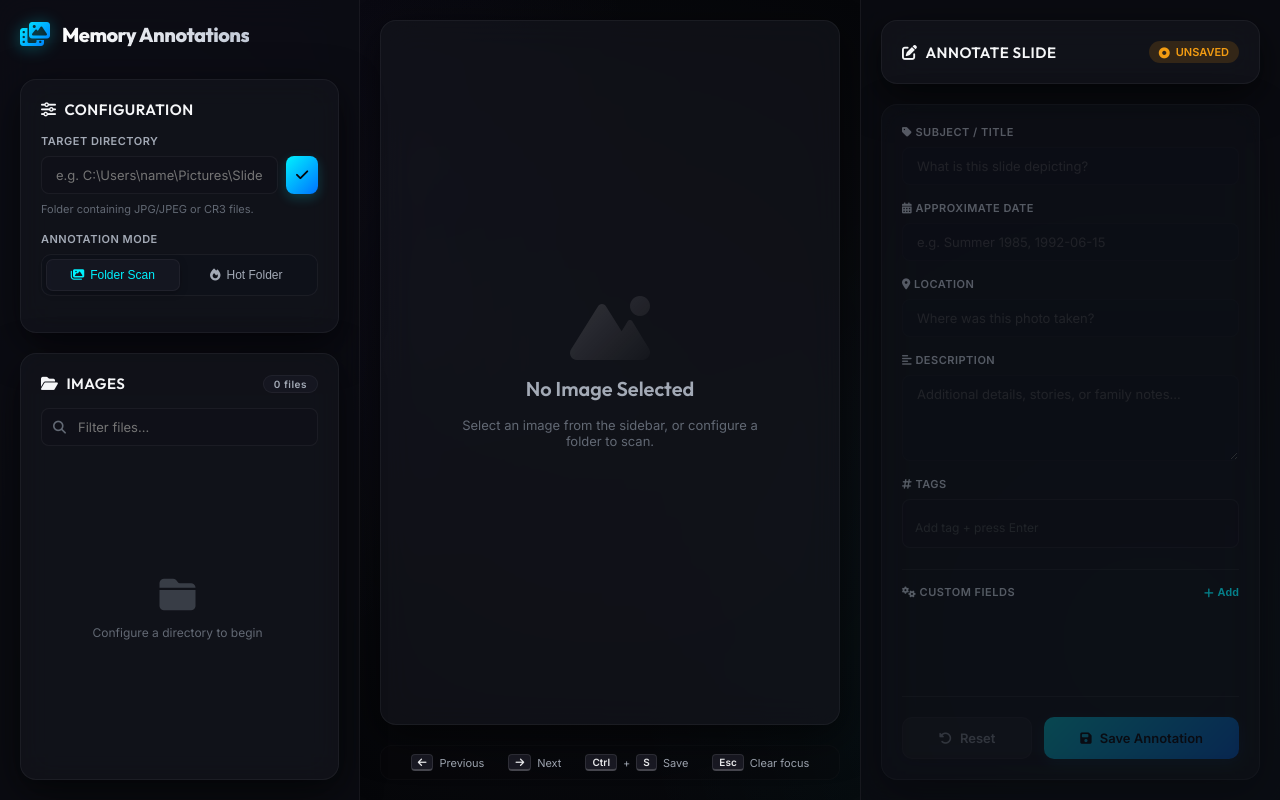
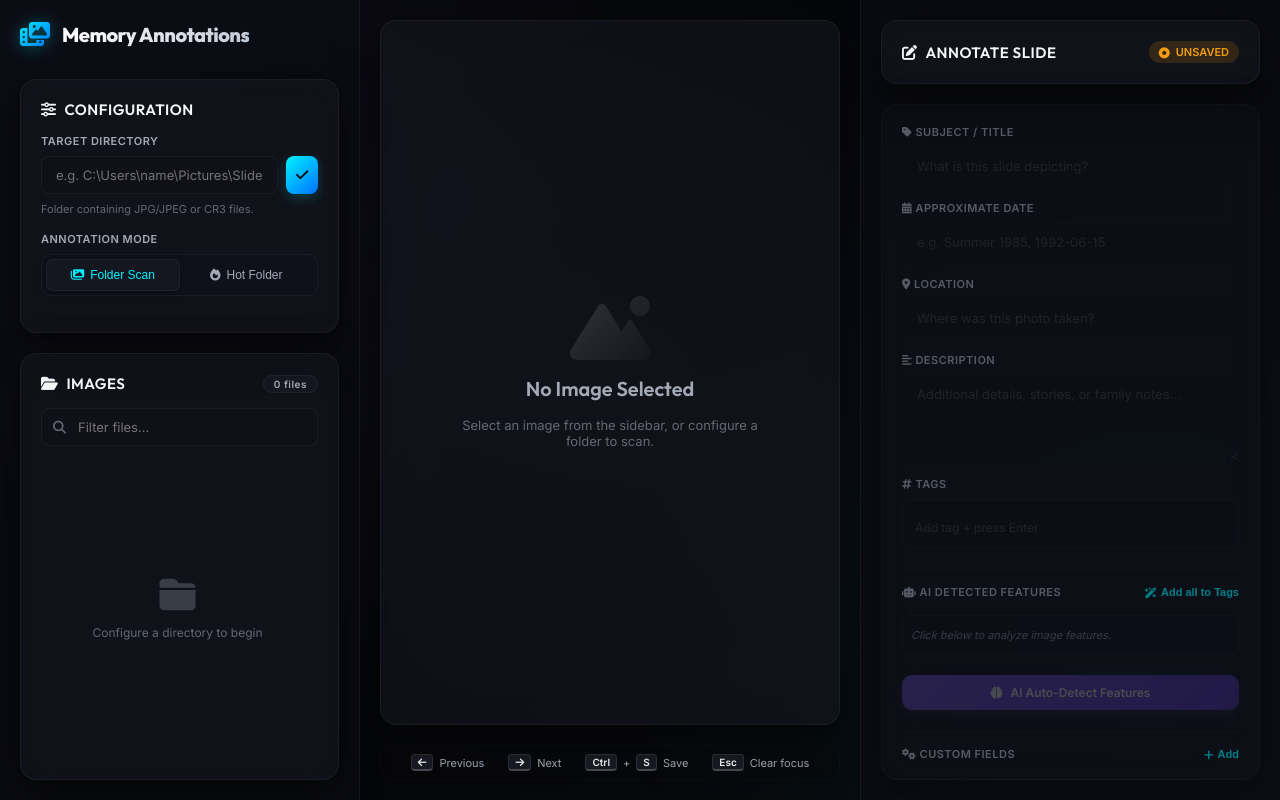
Before and after one commit to Luke-Rand/memory-annotations, a Flask app: page / in a window 1280 px wide. Run offline with Flask 3, Linux system fonts and the light colour scheme.

Commit message:
feat: integrate PyTorch-based MobileNetV3 for optional automated image element tagging and metadata enrichment

```diff
--- a/app.py
+++ b/app.py
@@ -10,6 +10,7 @@
 from PIL import Image
 from watchdog.observers import Observer
 from watchdog.events import FileSystemEventHandler
+from ml_analyzer import analyzer
 
 # Try importing rawpy for CR3 raw files support
 try:
@@ -161,7 +162,8 @@
         return jsonify({
             'target_directory': config['target_directory'],
             'mode': config['mode'],
-            'has_rawpy': HAS_RAWPY
+            'has_rawpy': HAS_RAWPY,
+            'has_ml': analyzer.enabled
         })
     else:
         data = request.json or {}
@@ -306,6 +308,7 @@
             try:
                 with open(sidecar_path, 'r', encoding='utf-8') as f:
                     data = json.load(f)
+                data.setdefault('ai_features', [])
                 return jsonify(data)
             except Exception as e:
                 return jsonify({'error': f"Failed to read sidecar: {str(e)}"}), 500
@@ -317,7 +320,8 @@
                 'location': '',
                 'description': '',
                 'tags': [],
-                'custom': {}
+                'custom': {},
+                'ai_features': []
             })
     else:
         # Save sidecar metadata
@@ -331,6 +335,7 @@
             'description': data.get('description', '').strip(),
             'tags': [t.strip() for t in data.get('tags', []) if t.strip()],
             'custom': data.get('custom', {}),
+            'ai_features': data.get('ai_features', []),
             'annotated_at': time.strftime('%Y-%m-%dT%H:%M:%SZ', time.gmtime())
         }
 
@@ -340,6 +345,54 @@
             return jsonify({'success': True})
         except Exception as e:
             return jsonify({'error': f"Failed to save sidecar: {str(e)}"}), 500
+
+
+@app.route('/api/analyze', methods=['POST'])
+def api_analyze():
+    rel_path = request.args.get('path', '')
+    target_dir = config['target_directory']
+    if not target_dir or not rel_path:
+        return jsonify({'error': 'Missing parameters'}), 400
+
+    full_path = Path(target_dir) / rel_path
+    if not full_path.exists() or not full_path.is_file():
+        return jsonify({'error': 'File not found'}), 404
+
+    if not analyzer.enabled:
+        return jsonify({'error': 'ML analyzer is not enabled. Please install PyTorch and Torchvision.'}), 400
+
+    suffix = full_path.suffix.lower()
+
+    try:
+        if suffix in ['.jpg', '.jpeg']:
+            features = analyzer.analyze(str(full_path))
+        elif suffix == '.cr3':
+            if not HAS_RAWPY:
+                return jsonify({'error': 'rawpy is not installed to read CR3 files.'}), 500
+
+            cache_path = get_preview_cache_path(full_path)
+            if cache_path.exists():
+                features = analyzer.analyze(str(cache_path))
+            else:
+                # Extract preview or render to PIL and analyze
+                with rawpy.imread(str(full_path)) as raw:
+                    try:
+                        thumb = raw.extract_thumb()
+                        if thumb.format == rawpy.ThumbFormat.JPEG:
+                            features = analyzer.analyze(thumb.data)
+                        else:
+                            raise ValueError("Thumbnail not JPEG")
+                    except Exception:
+                        # Fallback to render
+                        rgb = raw.postprocess(use_camera_wb=True, half_size=True)
+                        img = Image.fromarray(rgb)
+                        features = analyzer.analyze(img)
+        else:
+            return jsonify({'error': 'Unsupported file format'}), 400
+
+        return jsonify({'success': True, 'features': features})
+    except Exception as e:
+        return jsonify({'error': str(e)}), 500
 
 
 @app.route('/api/hotfolder/events', methods=['GET'])
--- a/requirements.txt
+++ b/requirements.txt
@@ -1,3 +1,4 @@
 flask
 watchdog
 pillow
+rawpy
--- a/static/css/style.css
+++ b/static/css/style.css
@@ -904,3 +904,93 @@
 .hidden {
     display: none !important;
 }
+
+/* AI Features Section (Optional) */
+.ai-features-section {
+    border-top: 1px solid var(--border-color);
+    padding-top: 15px;
+    margin-top: 5px;
+}
+
+.ai-features-header {
+    display: flex;
+    justify-content: space-between;
+    align-items: center;
+    margin-bottom: 8px;
+}
+
+.ai-features-container {
+    background: rgba(15, 17, 26, 0.4);
+    border: 1px solid var(--border-color);
+    border-radius: 8px;
+    padding: 8px;
+    margin-bottom: 12px;
+    min-height: 40px;
+    display: flex;
+    align-items: center;
+}
+
+.ai-features-chips-box {
+    display: flex;
+    flex-wrap: wrap;
+    gap: 6px;
+    width: 100%;
+}
+
+.ai-placeholder-text {
+    font-size: 11px;
+    font-style: italic;
+    color: var(--text-muted);
+}
+
+.ai-chip {
+    background: rgba(127, 90, 240, 0.08);
+    border: 1px solid rgba(127, 90, 240, 0.25);
+    border-radius: 6px;
+    padding: 3px 8px;
+    font-size: 11px;
+    font-weight: 500;
+    color: #bfaaff;
+    display: flex;
+    align-items: center;
+    gap: 4px;
+    cursor: pointer;
+    transition: all 0.2s;
+    user-select: none;
+}
+
+.ai-chip:hover {
+    background: rgba(127, 90, 240, 0.18);
+    border-color: rgba(127, 90, 240, 0.5);
+    transform: translateY(-1px);
+}
+
+.ai-chip i {
+    font-size: 9px;
+    color: var(--color-primary);
+}
+
+.btn-ml-trigger {
+    background: linear-gradient(135deg, var(--color-accent), #683cdb) !important;
+    color: #ffffff !important;
+    box-shadow: 0 4px 12px rgba(127, 90, 240, 0.2);
+    border: none;
+    font-size: 12px;
+    padding: 10px;
+}
+
+.btn-ml-trigger:hover:not(:disabled) {
+    box-shadow: 0 6px 16px rgba(127, 90, 240, 0.4);
+    transform: translateY(-1px);
+}
+
+.btn-ml-trigger .spinner-small {
+    width: 12px;
+    height: 12px;
+    border: 2px solid rgba(255, 255, 255, 0.2);
+    border-radius: 50%;
+    border-top-color: #ffffff;
+    animation: spin 0.8s linear infinite;
+    display: inline-block;
+    margin-right: 6px;
+}
--- a/static/js/app.js
+++ b/static/js/app.js
@@ -2,11 +2,13 @@
 let appConfig = {
     target_directory: '',
     mode: 'scan',
-    has_rawpy: false
+    has_rawpy: false,
+    has_ml: false
 };
 let imagesList = [];
 let activeImageIndex = -1;
 let currentTags = [];
+let aiFeatures = [];
 let isFormDirty = false;
 let hotFolderLastId = 0;
 let pollingActive = false;
@@ -40,6 +42,12 @@
 const btnReset = document.getElementById('btn-reset');
 const btnSave = document.getElementById('btn-save');
 const toastContainer = document.getElementById('toast-container');
+
+// ML Elements
+const aiFeaturesBox = document.getElementById('ai-features-box');
+const btnApplyAiTags = document.getElementById('btn-apply-ai-tags');
+const aiFeaturesChips = document.getElementById('ai-features-chips');
+const btnRunMl = document.getElementById('btn-run-ml');
 
 // Startup Initialization
 document.addEventListener('DOMContentLoaded', () => {
@@ -109,6 +117,12 @@
 
         if (!appConfig.has_rawpy) {
             showToast('RAW Support Muted', 'rawpy is not installed on this system. Canon CR3 images cannot be loaded or processed.', 'warning');
+        }
+
+        if (appConfig.has_ml) {
+            aiFeaturesBox.classList.remove('hidden');
+        } else {
+            aiFeaturesBox.classList.add('hidden');
         }
 
         if (appConfig.target_directory) {
@@ -284,6 +298,7 @@
 
     activeImageIndex = index;
     isFormDirty = false;
+    aiFeatures = [];
 
     // Highlight item in sidebar
     const items = imageListContainer.querySelectorAll('.image-item');
@@ -353,6 +368,10 @@
         addCustomFieldRow(key, value);
     });
 
+    // Set AI features
+    aiFeatures = meta.ai_features || [];
+    renderAiFeatures();
+
     setFormDirtyState(false);
     updateStatusIndicator(isAnnotated);
 }
@@ -367,6 +386,13 @@
     btnAddCustomField.disabled = false;
     btnReset.disabled = false;
     btnSave.disabled = false;
+
+    if (appConfig.has_ml) {
+        btnRunMl.disabled = false;
+        if (aiFeatures.length > 0) {
+            btnApplyAiTags.disabled = false;
+        }
+    }
 }
 
 function disableForm() {
@@ -380,15 +406,51 @@
     btnReset.disabled = true;
     btnSave.disabled = true;
 
+    btnRunMl.disabled = true;
+    btnApplyAiTags.disabled = true;
+
     inputSubject.value = '';
     inputDate.value = '';
     inputLocation.value = '';
     inputDescription.value = '';
     tagsContainer.innerHTML = '';
     customFieldsContainer.innerHTML = '';
+    aiFeaturesChips.innerHTML = '<span class="ai-placeholder-text">Click below to analyze image features.</span>';
+    aiFeatures = [];
 
     statusIndicator.className = 'status-indicator pending';
     statusIndicator.innerHTML = '<i class="fa-solid fa-circle-dot"></i> Unsaved';
+}
+
+// Render AI chips
+function renderAiFeatures() {
+    aiFeaturesChips.innerHTML = '';
+
+    if (aiFeatures.length === 0) {
+        aiFeaturesChips.innerHTML = '<span class="ai-placeholder-text">Click below to analyze image features.</span>';
+        btnApplyAiTags.disabled = true;
+        return;
+    }
+
+    btnApplyAiTags.disabled = false;
+
+    aiFeatures.forEach(item => {
+        const chip = document.createElement('span');
+        chip.className = 'ai-chip';
+        chip.title = `Click to add "${item.feature}" (Confidence: ${item.confidence}%)`;
+        chip.innerHTML = `<i class="fa-solid fa-robot"></i> ${item.feature} (${Math.round(item.confidence)}%)`;
+
+        chip.addEventListener('click', () => {
+            if (!currentTags.includes(item.feature)) {
+                currentTags.push(item.feature);
+                renderTags();
+                setFormDirtyState(true);
+                showToast('Tag Added', `Added AI tag: "${item.feature}"`, 'success');
+            }
+        });
+
+        aiFeaturesChips.appendChild(chip);
+    });
 }
 
 function setFormDirtyState(dirty) {
@@ -474,7 +536,8 @@
         location: inputLocation.value,
         description: inputDescription.value,
         tags: currentTags,
-        custom: custom
+        custom: custom,
+        ai_features: aiFeatures
     };
 
     try {
@@ -555,6 +618,61 @@
     btnAddCustomField.addEventListener('click', () => {
         addCustomFieldRow();
         setFormDirtyState(true);
+    });
+
+    // AI run auto-detect event
+    btnRunMl.addEventListener('click', async () => {
+        if (activeImageIndex === -1) return;
+        const image = imagesList[activeImageIndex];
+
+        btnRunMl.disabled = true;
+        const originalContent = btnRunMl.innerHTML;
+        btnRunMl.innerHTML = '<div class="spinner-small"></div> Analyzing...';
+
+        try {
+            const res = await fetch(`/api/analyze?path=${encodeURIComponent(image.path)}`, {
+                method: 'POST'
+            });
+            const data = await res.json();
+
+            if (res.ok && data.success) {
+                aiFeatures = data.features || [];
+                renderAiFeatures();
+                setFormDirtyState(true);
+
+                if (aiFeatures.length > 0) {
+                    showToast('AI Analysis Complete', `Identified ${aiFeatures.length} features about the photo.`, 'success');
+                } else {
+                    showToast('AI Analysis Complete', 'No major features detected in the image.', 'info');
+                }
+            } else {
+                showToast('AI Detection Failed', data.error || 'Check dependency installations.', 'error');
+            }
+        } catch (err) {
+            showToast('Connection Error', 'Failed to communicate with AI endpoint.', 'error');
+        } finally {
+            btnRunMl.disabled = false;
+            btnRunMl.innerHTML = originalContent;
+        }
+    });
+
+    // Apply all AI tags button
+    btnApplyAiTags.addEventListener('click', () => {
+        let addedCount = 0;
+        aiFeatures.forEach(item => {
+            if (!currentTags.includes(item.feature)) {
+                currentTags.push(item.feature);
+                addedCount++;
+            }
+        });
+
+        if (addedCount > 0) {
+            renderTags();
+            setFormDirtyState(true);
+            showToast('AI Tags Applied', `Added ${addedCount} AI tags to the annotations list.`, 'success');
+        } else {
+            showToast('Already Applied', 'All AI features are already in your tag list.', 'info');
+        }
     });
 
     // Form Actions
--- a/templates/index.html
+++ b/templates/index.html
@@ -140,6 +140,24 @@
                     </div>
                 </div>
 
+                <!-- AI Features (Optional) -->
+                <div class="form-group ai-features-section hidden" id="ai-features-box">
+                    <div class="ai-features-header">
+                        <label><i class="fa-solid fa-robot"></i> AI Detected Features</label>
+                        <button type="button" id="btn-apply-ai-tags" class="btn-text" disabled>
+                            <i class="fa-solid fa-wand-magic-sparkles"></i> Add all to Tags
+                        </button>
+                    </div>
+                    <div id="ai-features-container" class="ai-features-container">
+                        <div id="ai-features-chips" class="ai-features-chips-box">
+                            <span class="ai-placeholder-text">Click below to analyze image features.</span>
+                        </div>
+                    </div>
+                    <button type="button" id="btn-run-ml" class="btn btn-secondary btn-ml-trigger" disabled>
+                        <i class="fa-solid fa-brain"></i> AI Auto-Detect Features
+                    </button>
+                </div>
+
                 <!-- Custom Fields -->
                 <div class="form-group custom-fields-section">
                     <div class="custom-fields-header">
```
Also changed, not shown: ml_analyzer.py (added, +91 -0 lines), verify_backend.py (+53 -0 lines), README.md.
